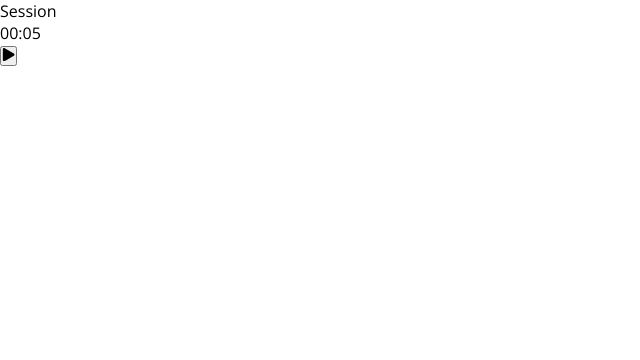
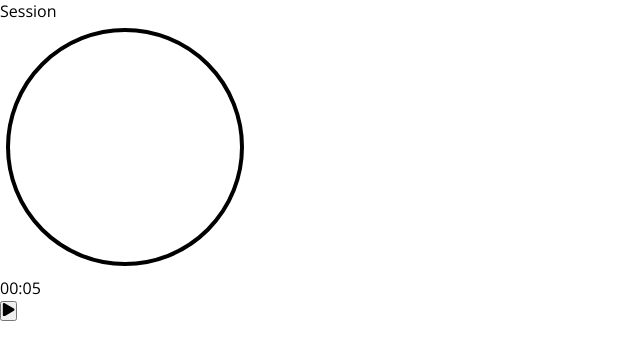
Before and after one commit to marcinjadwizyc/pomodoro, a React (Create React App) app: page / in a window 1280 px wide. Shown: the top 360 px of the page, without its empty margins (0-640 px from the left). Built offline with nearby package versions, Linux system fonts and the light colour scheme.

Commit message:
Add Progress component

```diff
--- a/src/components/Timer/Timer.module.scss
+++ b/src/components/Timer/Timer.module.scss
@@ -1 +1,19 @@
 @import "../../styles/utils";
+
+.timer {
+}
+
+.stage {
+}
+
+.progress {
+}
+
+.circle {
+}
+
+.time {
+}
+
+.controls {
+}
--- a/src/components/Timer/Timer.tsx
+++ b/src/components/Timer/Timer.tsx
@@ -19,6 +19,8 @@ const Timer: React.FC = () => {
 
   // Timer interval reference
   const timerIntervalRef = useRef<NodeJS.Timeout>(undefined!);
+  // Total stage time reference (for Progress)
+  const stageTotalTimeRef = useRef<number>(session);
 
   // Methods
   // Start the Timer
@@ -39,6 +41,7 @@ const Timer: React.FC = () => {
     setIsBreak(false);
     setSessionCount(1);
     setIsActive(false);
+    stageTotalTimeRef.current = session;
   }
 
   // Return Timer interval
@@ -53,8 +56,10 @@ const Timer: React.FC = () => {
     if (isBreak) {
       setTime(session);
       setSessionCount(prevState => prevState + 1);
+      stageTotalTimeRef.current = session;
     } else {
       sessionCount % 4 === 0 ? setTime(longBreak) : setTime(shortBreak);
+      stageTotalTimeRef.current = sessionCount % 4 === 0 ? longBreak : shortBreak;
     }
 
     setIsBreak(prevState => !prevState);
@@ -67,14 +72,6 @@ const Timer: React.FC = () => {
     } else {
       return stageNames.session;
     }
-  }
-
-  // Get current time in minutes:seconds format
-  const getCurrentTime = () => {
-    const minutes = ("0" + Math.floor(time / 60)).slice(-2);
-    const seconds = ("0" + time % 60).slice(-2);
-
-    return `${minutes}:${seconds}`
   }
 
   // Effects
@@ -102,9 +99,7 @@ const Timer: React.FC = () => {
   return (
     <div className={styles.timer}>
       <div className={styles.stage}>{getStageName()}</div>
-      <Progress>
-        <div className={styles.time}>{getCurrentTime()}</div>
-      </Progress>
+      <Progress currentTime={time} totalTime={stageTotalTimeRef.current} />
       <Controls
         isOn={isOn}
         startHandler={startTimer}
--- a/src/components/Timer/components/Controls.tsx
+++ b/src/components/Timer/components/Controls.tsx
@@ -11,7 +11,7 @@ interface IControls {
   isOn: boolean,
   // Start the Timer
   startHandler: () => void,
-  // Toggle the Timer isOn value
+  // Toggle the Timer on/off
   toggleHandler: () => void,
   // Reset the Timer
   resetHandler: () => void
--- a/src/components/Timer/components/Progress.tsx
+++ b/src/components/Timer/components/Progress.tsx
@@ -1,9 +1,65 @@
+/* eslint-disable react-hooks/exhaustive-deps */
+import { useState, useEffect } from "react";
+import progressStyles from "../enums/progressStyles";
 import styles from "../Timer.module.scss";
 
-const Progress: React.FC = ({ children }) => {
+interface IProgress {
+  // Current time of the Timer
+  currentTime: number,
+  // Total time of the current Timer stage
+  totalTime: number
+}
+
+const Progress: React.FC<IProgress> = ({ currentTime, totalTime }) => {
+  // State
+  const [progress, setProgress] = useState(0);
+
+  // Variables
+  const radius: number = 125;
+  const stroke: number = 4;
+  const normalizedRadius: number = radius - stroke * 2;
+  const circumference: number = normalizedRadius * 2 * Math.PI;
+  const strokeDashoffset: number = circumference - progress / 100 * circumference;
+
+  // Methods
+  // Update progress value
+  const updateProgress = (): void => {
+    const progressValue: number = 100 - currentTime / totalTime * 100;
+    const reversedProgress: number = 100 - progressValue;
+
+    setProgress(reversedProgress);
+  };
+
+  // Get the time in minutes:seconds format
+  const getTime = (): string => {
+    const minutes: string = ("0" + Math.floor(currentTime / 60)).slice(-2);
+    const seconds: string = ("0" + currentTime % 60).slice(-2);
+
+    return `${minutes}:${seconds}`;
+  };
+
+  // Effects
+  // Update progress value on every Timer tick
+  useEffect(() => {
+    updateProgress();
+  }, [currentTime])
+
   return (
     <div className={styles.progress}>
-      {children}
+      <svg height={radius * 2} width={radius * 2}>
+        <circle
+          className={styles.circle}
+          stroke={progressStyles.stroke}
+          fill={progressStyles.fill}
+          stroke-width={stroke}
+          r={normalizedRadius}
+          cx={radius}
+          cy={radius}
+          strokeDasharray={`${circumference} ${circumference}`}
+          style={{ strokeDashoffset }}
+        />
+      </svg>
+      <div className={styles.time}>{getTime()}</div>
     </div>
   )
 };
--- /dev/null
+++ b/src/components/Timer/enums/progressStyles.ts
@@ -0,0 +1,6 @@
+enum progressStyles {
+  stroke = "#000",
+  fill = "transparent"
+}
+
+export default progressStyles;
```
Also changed, not shown: src/components/Btn/Btn.tsx (+3 -6 lines).
